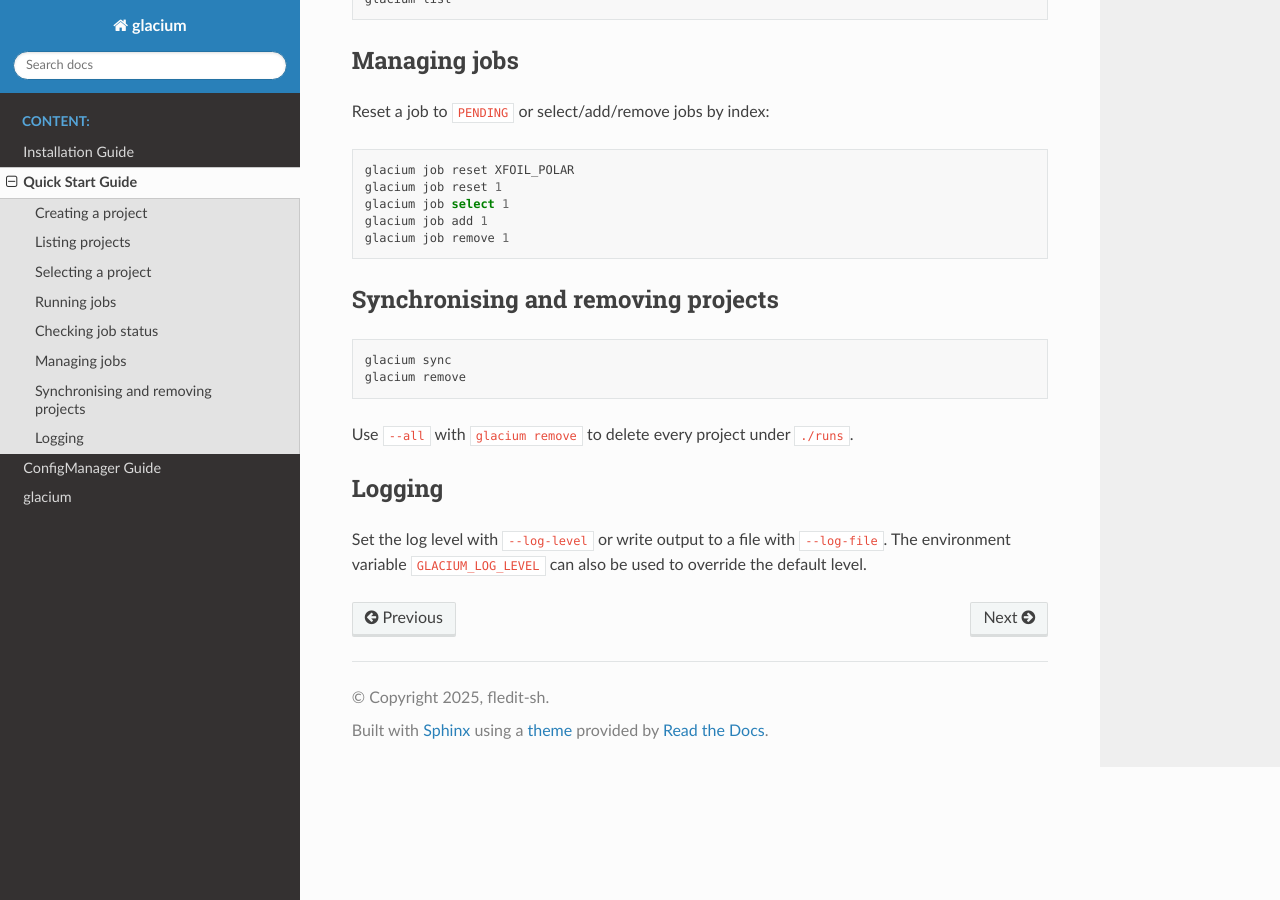
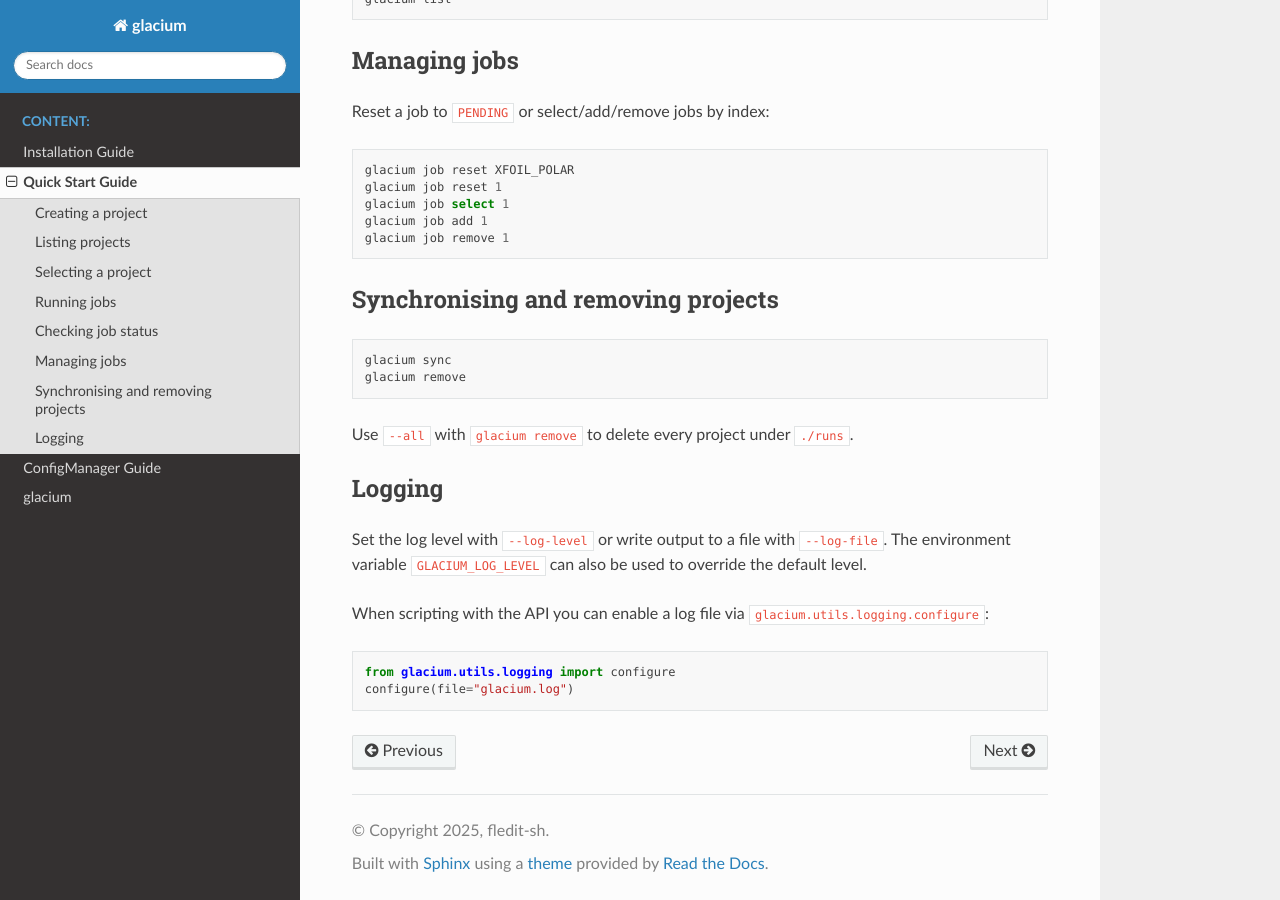
Before and after one commit to fledit-sh/glacium-repo, a Sphinx documentation site: the page built from docs/quickstart.rst, in a window 1280 px wide and 900 px high, scrolled down 1157 px. Built offline with Sphinx 7.4.7 and the Read the Docs theme 3.1.0, drawn with Linux system fonts in a browser that asks for light colours.

Commit message:
Add log file handler option

```diff
--- a/docs/quickstart.rst
+++ b/docs/quickstart.rst
@@ -87,3 +87,11 @@ Logging
 Set the log level with ``--log-level`` or write output to a file with
 ``--log-file``.  The environment variable ``GLACIUM_LOG_LEVEL`` can also be
 used to override the default level.
+
+When scripting with the API you can enable a log file via
+``glacium.utils.logging.configure``:
+
+.. code-block:: python
+
+   from glacium.utils.logging import configure
+   configure(file="glacium.log")
```
Also changed, not shown: README.md (+8 -0 lines), 2 other files.
